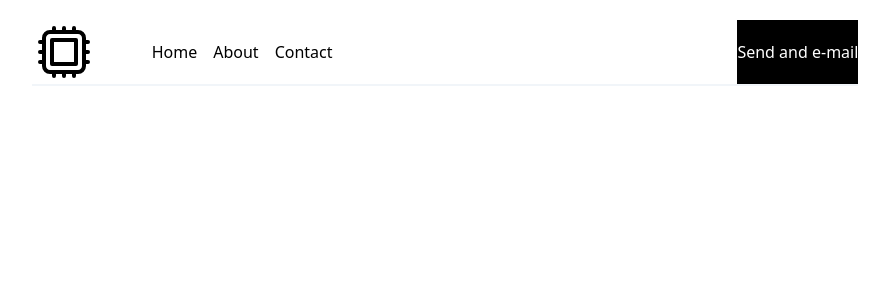
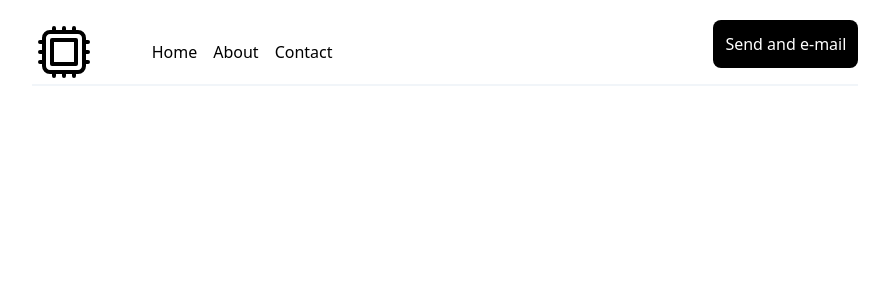
Before and after one commit to kukac001/MyWebsite, a React (Vite) app: page / in a window 1280 px wide. Shown: the top 300 px of the page, without its empty margins (195-1084 px from the left). Built offline with nearby package versions, Linux system fonts and the light colour scheme.

Commit message:
navbar done

```diff
--- a/src/components/Navbar.jsx
+++ b/src/components/Navbar.jsx
@@ -47,7 +47,7 @@ const Navbar = () => {
                 ))}
             </div>
             <div className="w-full flex justify-end ml-auto">
-                <button className="bg-black text-white hover:bg-slate-700">
+                <button className="h-12 rounded-lg text-center p-3 bg-black text-white hover:bg-slate-700">
                     Send and e-mail
                 </button>
             </div>
```
